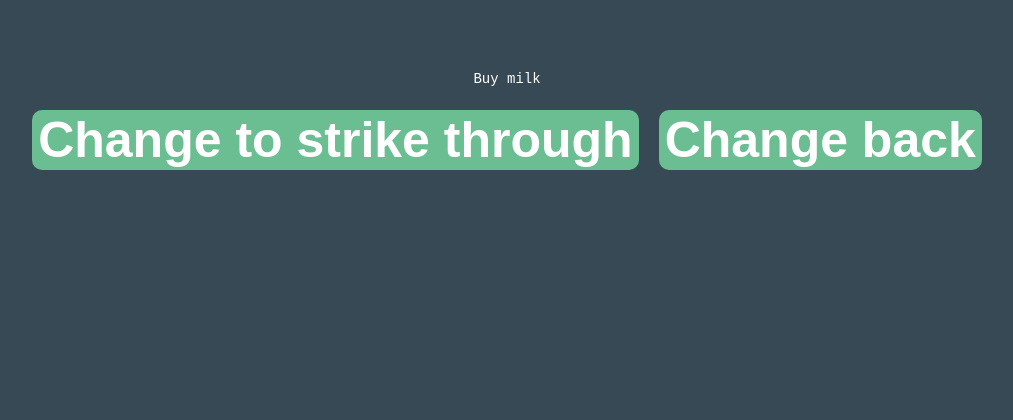
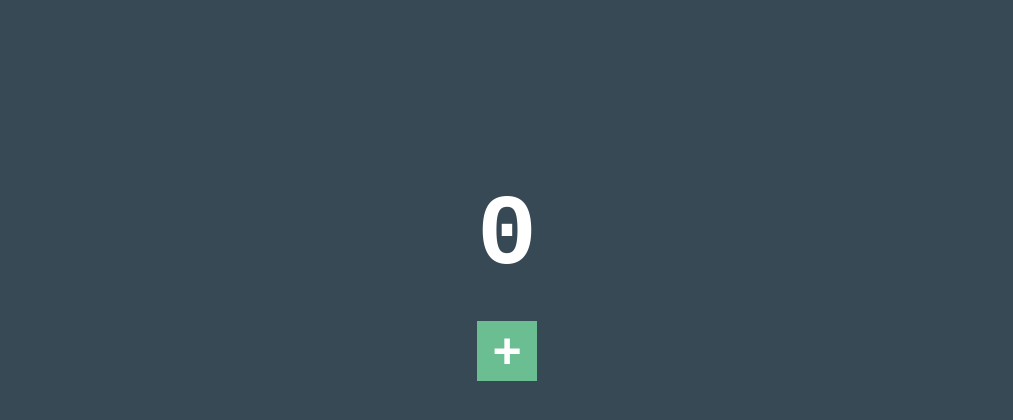
Before and after one commit to ELIJDAYO/react-basics, a React (Create React App) app: page / in a window 1280 px wide. Shown: the top 420 px of the page, without its empty margins (133-1146 px from the left). Built offline with nearby package versions, Linux system fonts and the light colour scheme.

Commit message:
template for react hooks

```diff
--- a/public/styles.css
+++ b/public/styles.css
@@ -2,6 +2,8 @@ body {
   font: normal 14px/100% 'Andale Mono', AndaleMono, monospace;
   color: #fff;
   padding: 50px;
+  width: 300px;
+  margin: 0 auto;
   background-color: #374954;
   text-align: center;
 }
@@ -10,11 +12,15 @@ h1 {
   font-size: 100px;
 }
 
+.container {
+  margin: 60% auto;
+}
+
 button {
+  display: inline-block;
   background-color: #6bbe92;
   border: 0;
-  border-radius: 10px;
-  box-shadow: 5px;
+  width: 60px;
   margin: 10px;
   text-align: center;
   color: #fff;
--- a/src/components/App.jsx
+++ b/src/components/App.jsx
@@ -1,24 +1,7 @@
 import React from 'react';
 
-var isDone = false;
-
-function strike() {
-  document.getElementById('root').style.textDecoration = 'line-through';
-}
-
-function unStrike() {
-  document.getElementById('root').style.textDecoration = null;
-}
-
 function App() {
-  return (
-    // not changeable, needs to be rerendered somewhere
-    <div>
-      <p style={isDone ? { textDecoration: 'line-through' } : null}>Buy milk</p>
-      <button onClick={strike}>Change to strike through</button>
-      <button onClick={unStrike}>Change back</button>
-    </div>
-  );
+  return <div />;
 }
 
 export default App;
--- a/src/index.js
+++ b/src/index.js
@@ -5,6 +5,9 @@ import App from './components/App';
 const root = ReactDOM.createRoot(document.getElementById('root'));
 root.render(
   <div>
-    <App />
+    <div className="container">
+      <h1>0</h1>
+      <button>+</button>
+    </div>
   </div>
 );
```
